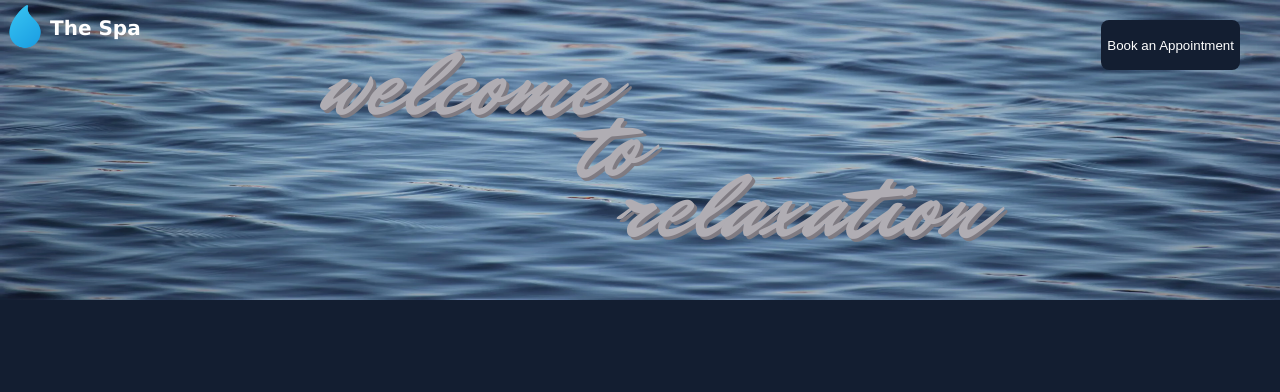
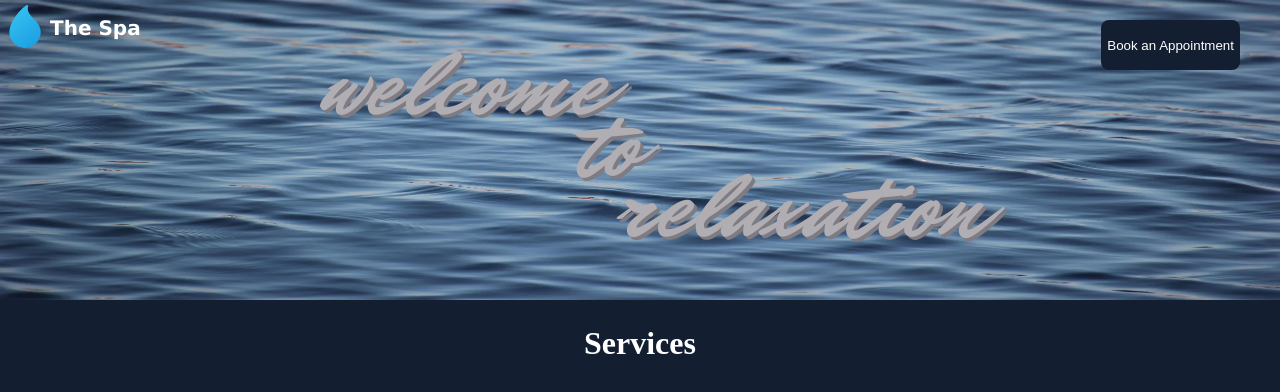
Before and after one commit to LaurenCummings/spa-project, a React (Vite) app: page / in a window 1280 px wide. Shown: the top 392 px of the page. Built offline with nearby package versions, Linux system fonts and the light colour scheme.

Commit message:
Added serviceNav component

```diff
--- a/src/App.jsx
+++ b/src/App.jsx
@@ -1,6 +1,7 @@
 import './css/App.css';
 import Topbar from './components/Topbar.jsx';
 import Banner from './components/Banner.jsx';
+import ServiceNav from './components/ServiceNav.jsx';
 import Footer from './components/Footer.jsx';
 
 function App() {
@@ -9,6 +10,7 @@ function App() {
     <div className="app">
       <Topbar />
       <Banner />
+      <ServiceNav />
       {/* <Footer /> */}
     </div>
   )
--- /dev/null
+++ b/src/components/ServiceNav.jsx
@@ -0,0 +1,11 @@
+import '../css/ServiceNav.css';
+
+function ServiceNav() {
+    return (
+        <div className="service-nav">
+            <h1>Services</h1>
+        </div>
+    )
+}
+
+export default ServiceNav;
--- /dev/null
+++ b/src/css/ServiceNav.css
@@ -0,0 +1,4 @@
+.service-nav h1 {
+    color: white;
+    text-align: center;
+}
```
